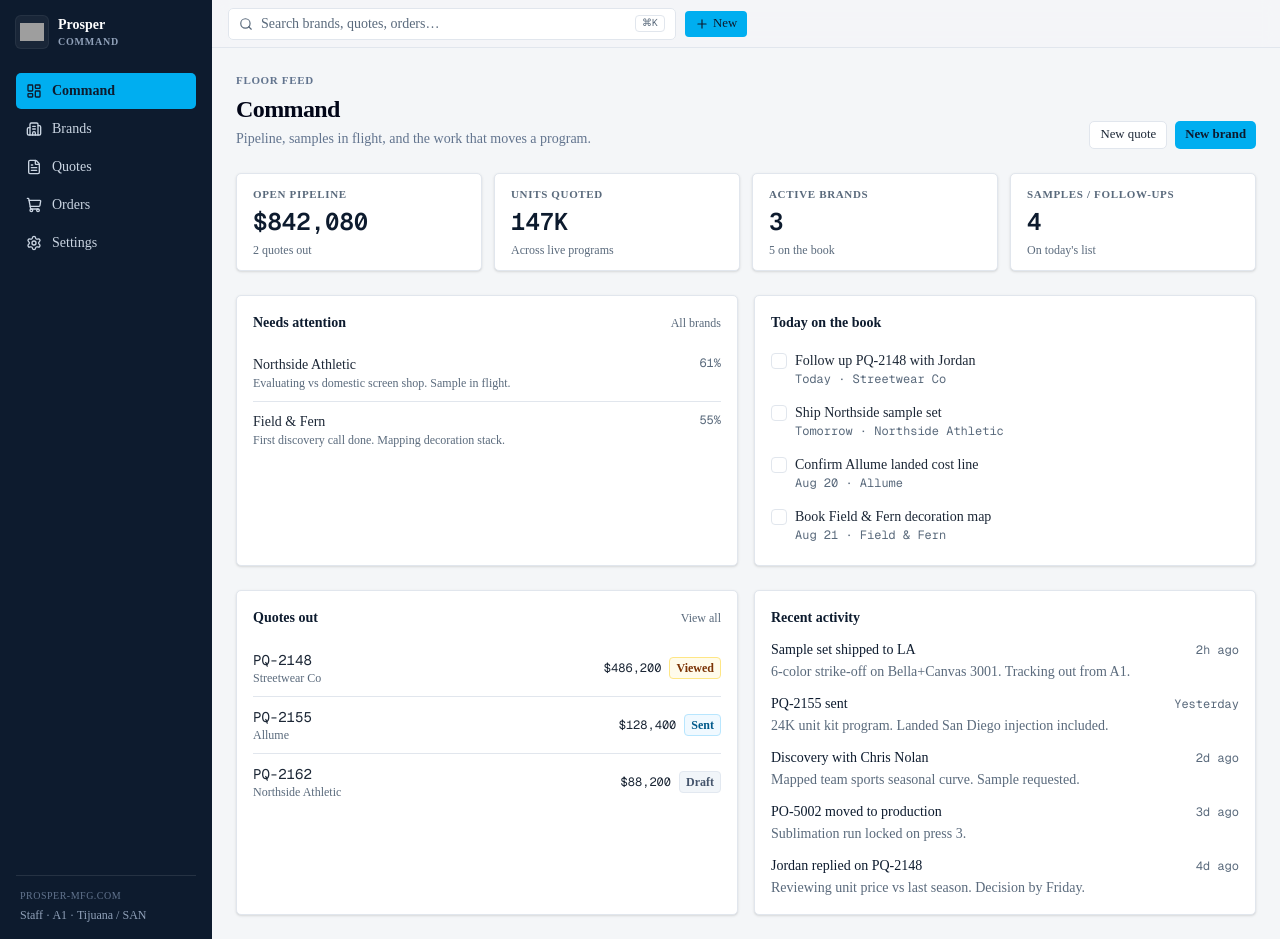
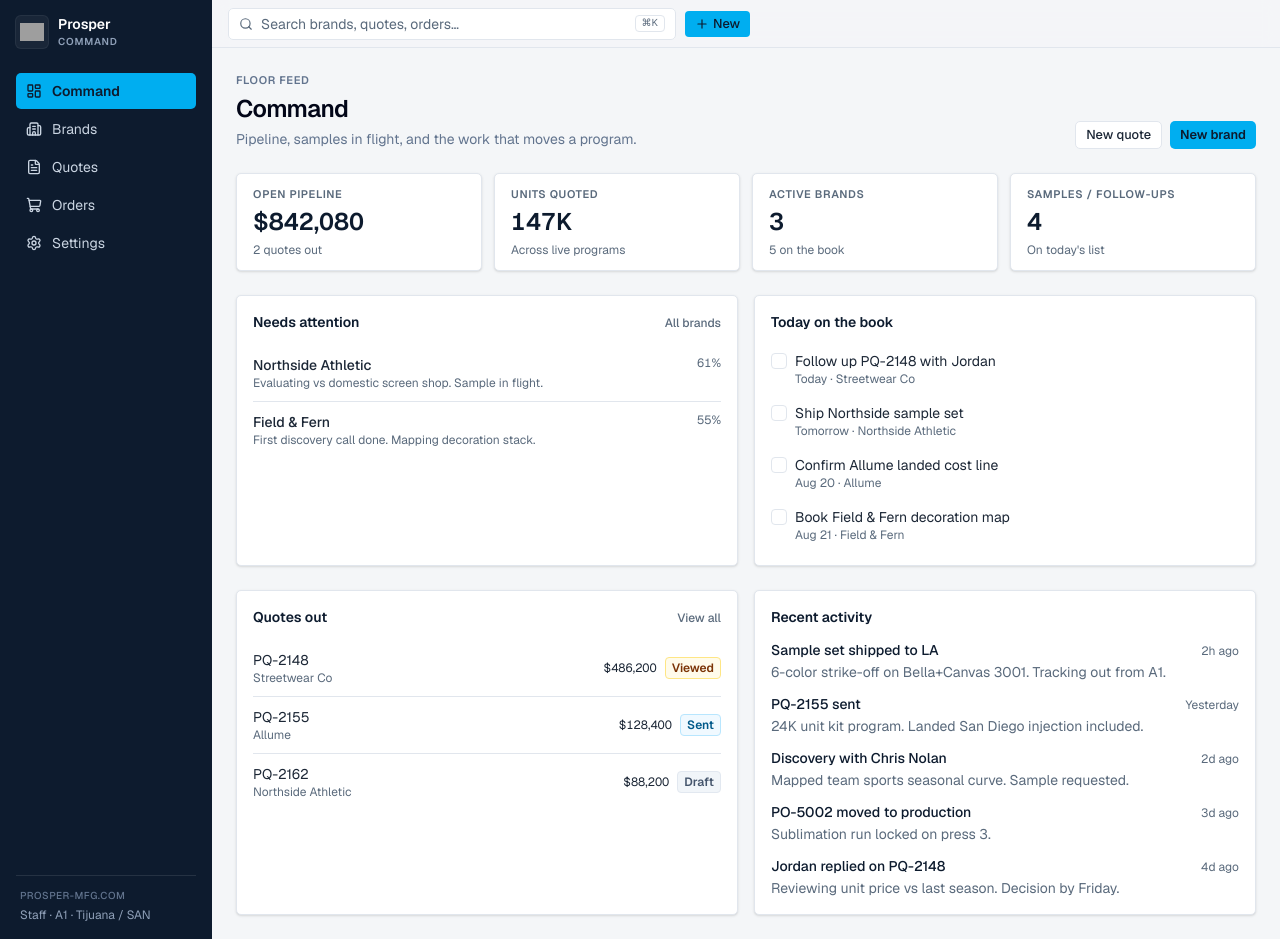
Before and after one commit to lukehoefs/prospercrm, a Next.js app: page / in a window 1280 px wide. Built offline with nearby package versions, Linux system fonts and the light colour scheme; grey boxes are pictures that could not be loaded.

Commit message:
Fix font variables so Geist actually applies

```diff
--- a/src/app/layout.tsx
+++ b/src/app/layout.tsx
@@ -4,12 +4,12 @@ import "./globals.css";
 import { AppLayout } from "@/components/AppLayout";
 
 const geistSans = Geist({
-  variable: "--font-geist-sans",
+  variable: "--font-sans",
   subsets: ["latin"],
 });
 
 const geistMono = Geist_Mono({
-  variable: "--font-geist-mono",
+  variable: "--font-mono",
   subsets: ["latin"],
 });
 
@@ -31,7 +31,7 @@ export default function RootLayout({
       lang="en"
       className={`${geistSans.variable} ${geistMono.variable} h-full antialiased`}
     >
-      <body className="flex min-h-full flex-col">
+      <body className="flex min-h-full flex-col font-sans text-foreground">
         <AppLayout>{children}</AppLayout>
       </body>
     </html>
```
